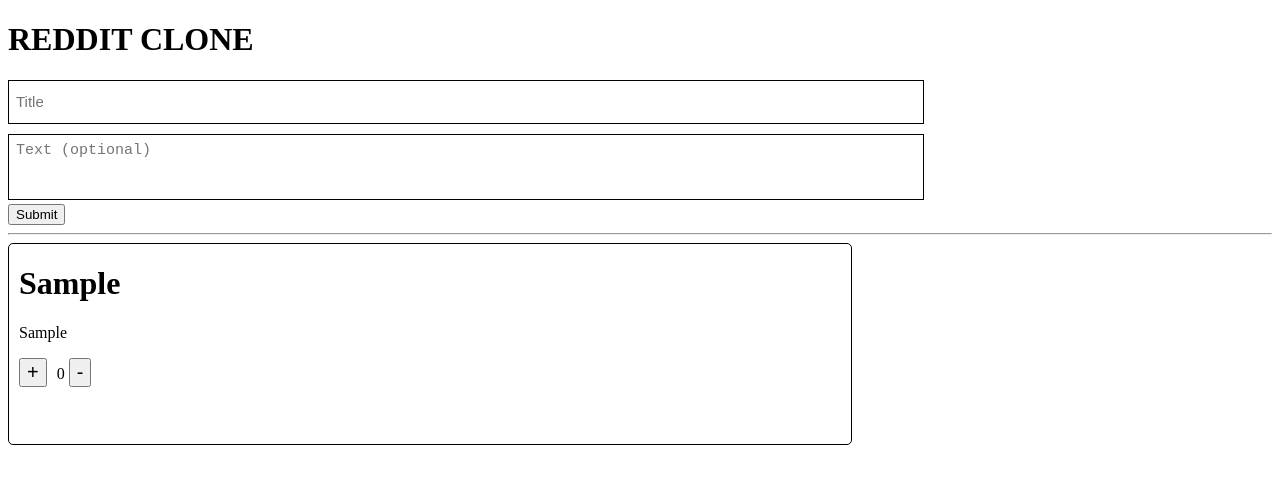
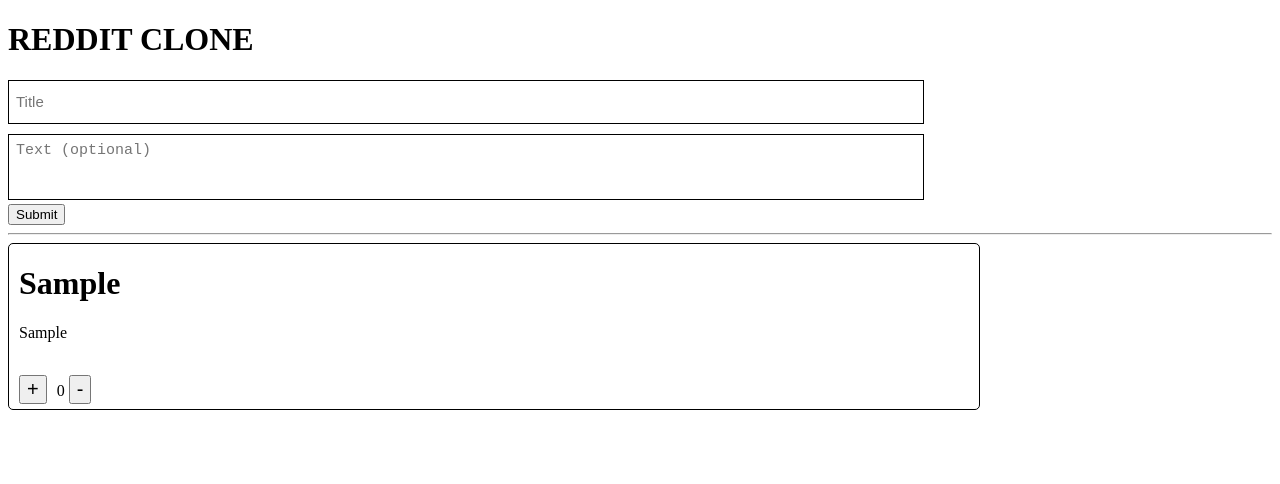
Before and after one commit to hendriagustino/MVZ-frontend-test, a React (Create React App) app: page / in a window 1280 px wide. Both pictures are taken after typing "Sample", "Sample" into the empty fields and a click on the button "Submit". Shown: the top 484 px of the page. Built offline with nearby package versions, Linux system fonts and the light colour scheme.

Commit message:
[Hendri] - reformatting

```diff
--- a/package.json
+++ b/package.json
@@ -3,6 +3,7 @@
   "version": "0.1.0",
   "private": true,
   "dependencies": {
+    "font-awesome": "^4.7.0",
     "react": "^16.8.6",
     "react-dom": "^16.8.6",
     "react-scripts": "3.0.0"
--- a/src/components/Topic/index.js
+++ b/src/components/Topic/index.js
@@ -44,8 +44,8 @@ class index extends Component {
             this.state.topic.map((topic, i) =>
               <div key={i}
                 style={{
-                  width: '65vw',
-                  height: '200px',
+                  width: '75vw',
+                  height: '165px',
                   border: '1px solid black',
                   marginBottom: '10px',
                   borderRadius: '5px',
@@ -53,9 +53,12 @@ class index extends Component {
                 }}
               >
 
+                <div style={{height: '100px', marginBottom:'10px'}}>
                   <h1>{topic.title}</h1>
                   <p>{topic.text}</p>
+                </div>
 
+                <div>
                   <button style={{fontSize: '20px'}}
                     onClick={() => {var newState = Object.assign({}, this.state);
                                     newState.topic[i].vote += 1;
@@ -74,6 +77,7 @@ class index extends Component {
                                     this.setState(newState);}}>
                     -
                 </button>
+              </div>
 
               </div>
             )
```
Also changed, not shown: src/css/style.css (added), 1 other file (tests, documents, lock files or other folders). Lines whose indentation alone changed are shown as unchanged.
